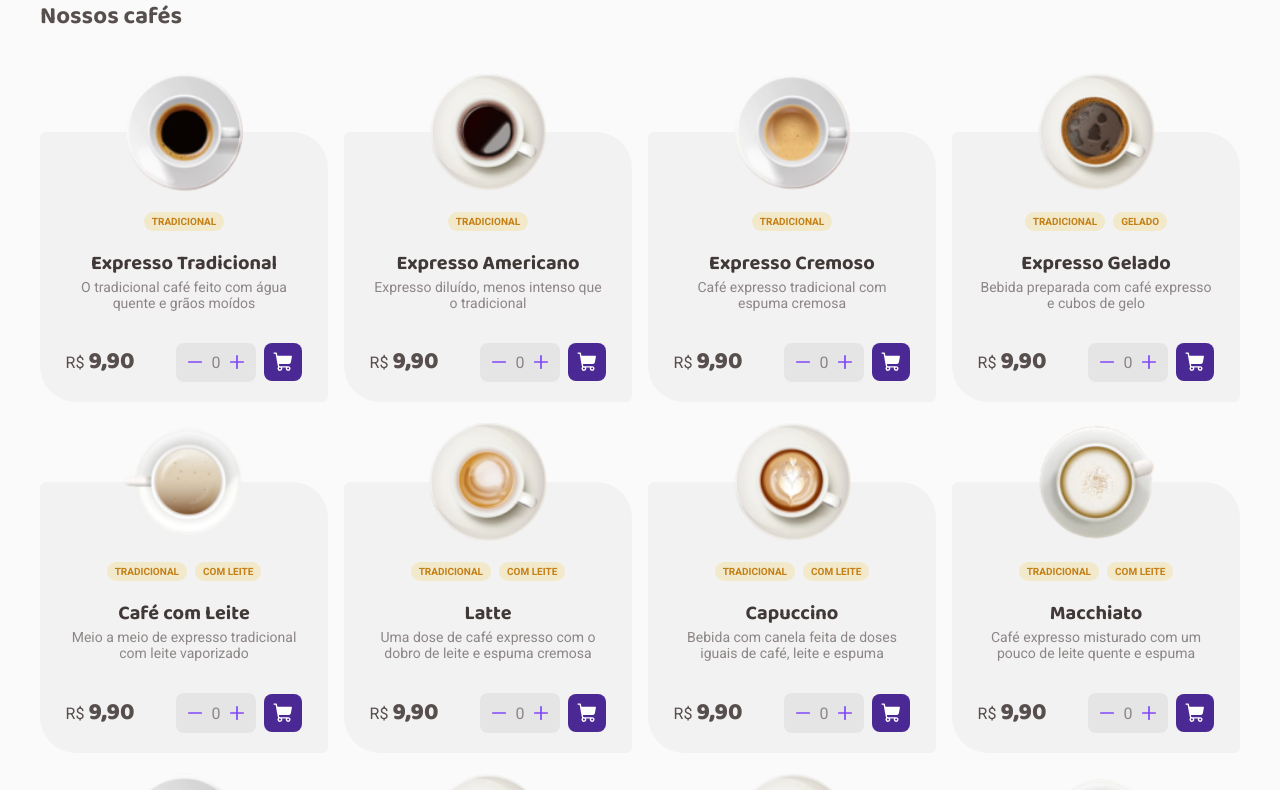
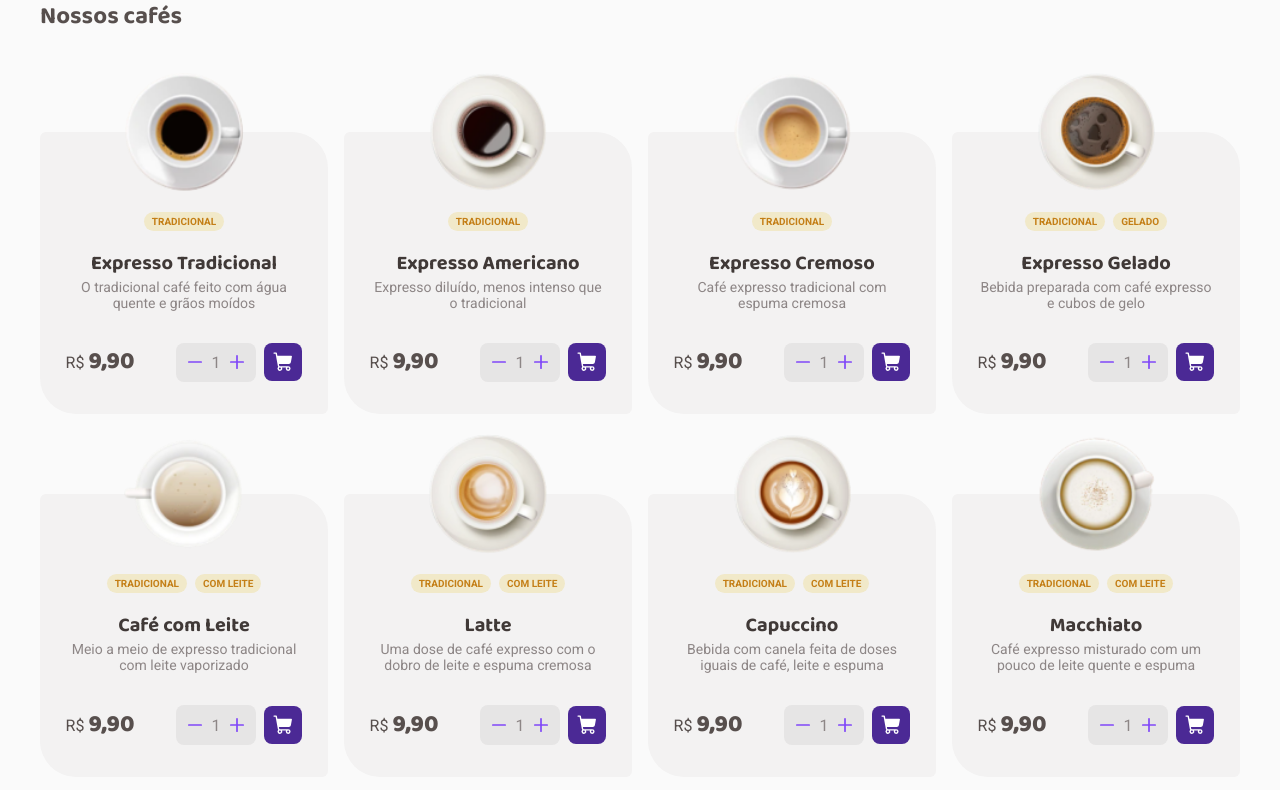
Before and after one commit to rafaverde/coffeDelivery, a React (Vite) app: page / in a window 1280 px wide. Shown: the part 780-1570 px from the top of the page. Built offline with nearby package versions, Linux system fonts and the light colour scheme.

Commit message:
Products cards layout minor adjustments.

```diff
--- a/src/components/CoffeeCard/styles.ts
+++ b/src/components/CoffeeCard/styles.ts
@@ -2,7 +2,7 @@ import styled from "styled-components"
 
 export const CoffeeCardContainer = styled.div`
   width: 18rem;
-  padding: 4rem 1.6rem 1.25rem;
+  padding: 4rem 1.6rem 2rem;
   position: relative;
   margin-top: 4rem;
 
--- a/src/components/Counter/index.tsx
+++ b/src/components/Counter/index.tsx
@@ -11,9 +11,11 @@ export function Counter() {
         type="number"
         name="quantity"
         id="quantity"
-        placeholder="0"
+        placeholder="1"
         min={1}
-        // value={0}
+        readOnly
+        disabled
+        // value={1}
       />
       <button>
         <Plus size={18} weight="bold" />
```
